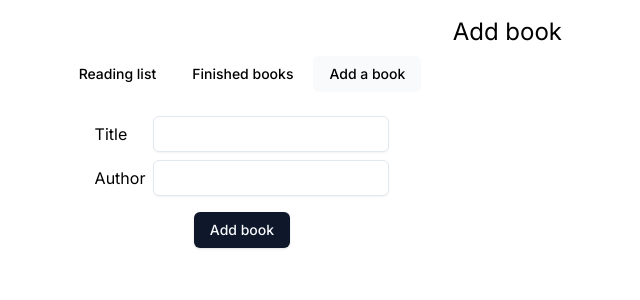
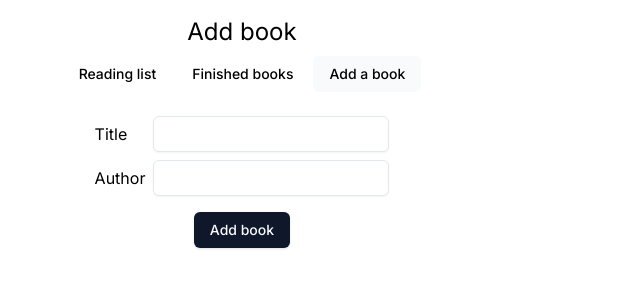
Before and after one commit to hwride/my-books, a Next.js app: page /addBook in a window 1280 px wide. Shown: the top 300 px of the page, without its empty margins (398-1038 px from the left). Built offline with nearby package versions, Linux system fonts and the light colour scheme.

Commit message:
Fix centering of heading when it is not long.

```diff
--- a/components/Header.tsx
+++ b/components/Header.tsx
@@ -5,8 +5,21 @@ import { ReactNode } from 'react'
 export function Header({ heading }: { heading: ReactNode }) {
   return (
     <div>
-      {/* mr-[3rem] is to ensure we make room for the absolutely positioned user icon. */}
-      <h1 className={`mb-2 ml-auto mr-[3rem] mt-4 w-fit px-page text-2xl`}>
+      {/*
+          We add some padding to the right to make sure the heading can never go behind the user icon.
+
+          On larger screens add equivalent amount of padding to the left so the heading is still centered relative to
+          the entire screen. This looks better as the eye is drawn to the heading and nav being aligned.
+
+          But on smaller screens, it wastes space having that extra padding on the left, so in that case remove it.
+          This has the effect of centering the heading between the left edge of the screen and the user icon in this
+          case, but it makes better use of the space.
+
+          359px was chosen because that's the point the menu starts to overflow (at time of writing), so it matches.
+       */}
+      <h1
+        className={`mx-auto mb-2 mt-4 w-fit pl-page pr-[3.5rem] text-2xl min-[359px]:pl-[3.5rem]`}
+      >
         {/* If no heading include a non breaking space to ensure we still reserve the space
             If changing this make sure you check the case when coming from home page as heading in empty initially */}
         {heading ? heading : <>&nbsp;</>}
```
